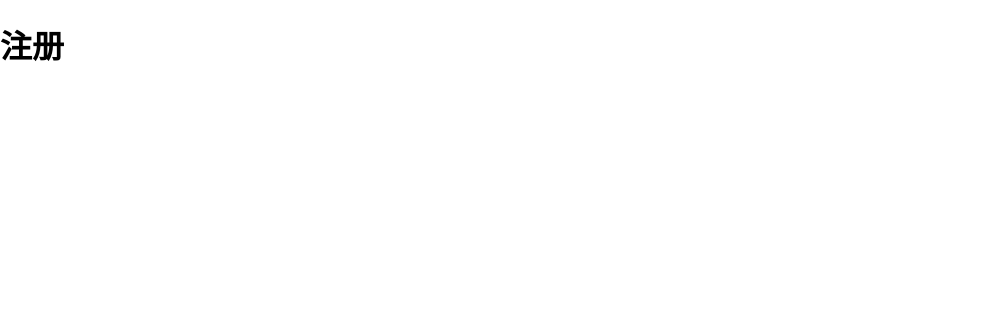
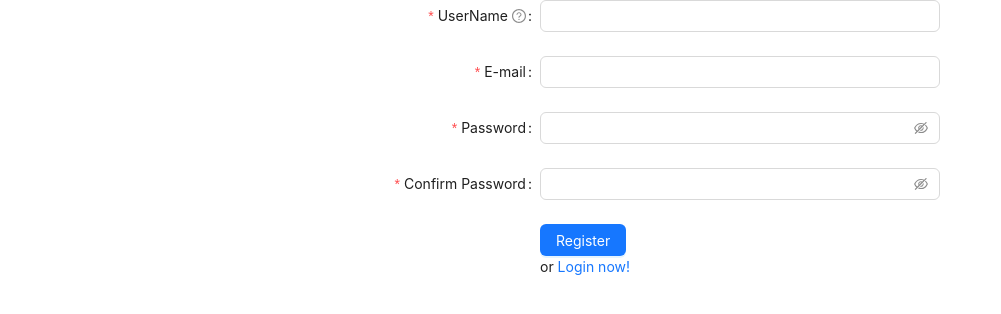
Before and after one commit to cor-right/comments, a React (Create React App) app: page /register in a window 1280 px wide. Shown: the top 314 px of the page, without its empty margins (0-1001 px from the left). Built offline with nearby package versions, Linux system fonts and the light colour scheme.

Commit message:
add login and register

```diff
--- a/src/pages/login/index.js
+++ b/src/pages/login/index.js
@@ -1,10 +1,81 @@
 import React from 'react';
+import { LockOutlined, UserOutlined } from '@ant-design/icons';
+import { Link, useNavigate } from 'react-router-dom';
+import { Button, Checkbox, Form, Input, Flex, message } from 'antd';
 
 const LoginPage = () => {
+    const navigate = useNavigate();
+
+    const onFinish = (values) => {
+        console.log('Form values:', values); // 添加调试信息
+
+        // 模拟登录验证
+        if (values.username === 'admin' && values.password === 'password') {
+            // 登录成功，保存登录态到 localStorage
+            localStorage.setItem('isLoggedIn', 'true');
+            localStorage.setItem('username', values.username);
+
+            // 重定向到首页或其他页面
+            navigate('/comments');
+        } else {
+            message.error('Login failed'); // 使用 antd 的 message 组件显示错误信息
+        }
+    };
+
+    const onFinishFailed = (errorInfo) => {
+        console.log('Failed:', errorInfo); // 添加失败时的调试信息
+    };
+
     return (
-        <div>
-            <h1>登录</h1>
-        </div>
+        <Form
+            name="login"
+            initialValues={{
+                remember: true,
+            }}
+            style={{
+                maxWidth: 360,
+                margin: 'auto',
+            }}
+            onFinish={onFinish}
+            onFinishFailed={onFinishFailed} // 添加 onFinishFailed 处理程序
+        >
+            <Form.Item
+                name="username"
+                rules={[
+                    {
+                        required: true,
+                        message: 'Please input your Username or E-mail!',
+                    },
+                ]}
+            >
+                <Input prefix={<UserOutlined />} placeholder="Username or E-mail" />
+            </Form.Item>
+            <Form.Item
+                name="password"
+                rules={[
+                    {
+                        required: true,
+                        message: 'Please input your Password!',
+                    },
+                ]}
+            >
+                <Input prefix={<LockOutlined />} type="password" placeholder="Password" />
+            </Form.Item>
+            <Form.Item>
+                <Flex justify="space-between" align="center">
+                    <Form.Item name="remember" valuePropName="checked" noStyle>
+                        <Checkbox>Remember me</Checkbox>
+                    </Form.Item>
+                </Flex>
+            </Form.Item>
+
+            <Form.Item>
+                <Button block type="primary" htmlType="submit">
+                    Log in
+                </Button>
+                or <Link to='/register'>Register now!</Link>
+            </Form.Item>
+        </Form>
     );
 };
 
--- a/src/pages/register/index.js
+++ b/src/pages/register/index.js
@@ -1,11 +1,189 @@
-import React from 'react';
+import React, { useState } from 'react';
+import { Link } from 'react-router-dom';
+
+import {
+  AutoComplete,
+  Button,
+  Cascader,
+  Checkbox,
+  Col,
+  Form,
+  Input,
+  InputNumber,
+  Row,
+  Select,
+} from 'antd';
+
+const { Option } = Select;
+const formItemLayout = {
+    labelCol: {
+      xs: {
+        span: 24,
+      },
+      sm: {
+        span: 8,
+      },
+    },
+    wrapperCol: {
+      xs: {
+        span: 24,
+      },
+      sm: {
+        span: 16,
+      },
+    },
+  };
+  const tailFormItemLayout = {
+    wrapperCol: {
+      xs: {
+        span: 24,
+        offset: 0,
+      },
+      sm: {
+        span: 16,
+        offset: 8,
+      },
+    },
+  };
 
 const RegisterPage = () => {
-    return (
-        <div>
-            <h1>注册</h1>
-        </div>
-    );
+    const [form] = Form.useForm();
+  const onFinish = (values) => {
+    console.log('Received values of form: ', values);
+  };
+  const prefixSelector = (
+    <Form.Item name="prefix" noStyle>
+      <Select
+        style={{
+          width: 70,
+        }}
+      >
+        <Option value="86">+86</Option>
+        <Option value="87">+87</Option>
+      </Select>
+    </Form.Item>
+  );
+  const suffixSelector = (
+    <Form.Item name="suffix" noStyle>
+      <Select
+        style={{
+          width: 70,
+        }}
+      >
+        <Option value="USD">$</Option>
+        <Option value="CNY">¥</Option>
+      </Select>
+    </Form.Item>
+  );
+  const [autoCompleteResult, setAutoCompleteResult] = useState([]);
+  const onWebsiteChange = (value) => {
+    if (!value) {
+      setAutoCompleteResult([]);
+    } else {
+      setAutoCompleteResult(['.com', '.org', '.net'].map((domain) => `${value}${domain}`));
+    }
+  };
+  const websiteOptions = autoCompleteResult.map((website) => ({
+    label: website,
+    value: website,
+  }));
+  return (
+    <Form
+      {...formItemLayout}
+      form={form}
+      name="register"
+      onFinish={onFinish}
+      initialValues={{
+        residence: ['zhejiang', 'hangzhou', 'xihu'],
+        prefix: '86',
+      }}
+      style={{
+        maxWidth: 600,
+        margin: 'auto',
+        align: 'center',
+      }}
+      scrollToFirstError
+    >
+        <Form.Item
+        name="nickname"
+        label="UserName"
+        tooltip="What do you want others to call you?"
+        rules={[
+          {
+            required: true,
+            message: 'Please input your nickname!',
+            whitespace: true,
+          },
+        ]}
+      >
+      <Input />
+    </Form.Item>
+
+      <Form.Item
+        name="email"
+        label="E-mail"
+        rules={[
+          {
+            type: 'email',
+            message: 'The input is not valid E-mail!',
+          },
+          {
+            required: true,
+            message: 'Please input your E-mail!',
+          },
+        ]}
+      >
+        <Input />
+      </Form.Item>
+
+      <Form.Item
+        name="password"
+        label="Password"
+        rules={[
+          {
+            required: true,
+            message: 'Please input your password!',
+          },
+        ]}
+        hasFeedback
+      >
+        <Input.Password />
+      </Form.Item>
+
+      <Form.Item
+        name="confirm"
+        label="Confirm Password"
+        dependencies={['password']}
+        hasFeedback
+        rules={[
+          {
+            required: true,
+            message: 'Please confirm your password!',
+          },
+          ({ getFieldValue }) => ({
+            validator(_, value) {
+              if (!value || getFieldValue('password') === value) {
+                return Promise.resolve();
+              }
+              return Promise.reject(new Error('The new password that you entered do not match!'));
+            },
+          }),
+        ]}
+      >
+        <Input.Password />
+      </Form.Item>
+
+      <Form.Item {...tailFormItemLayout}>
+        <Button type="primary" htmlType="submit">
+          Register
+        </Button>
+        <br/>
+        or <Link to='/login'>Login now!</Link>
+      </Form.Item>
+
+
+    </Form>
+  );
 };
 
 export default RegisterPage;
```
